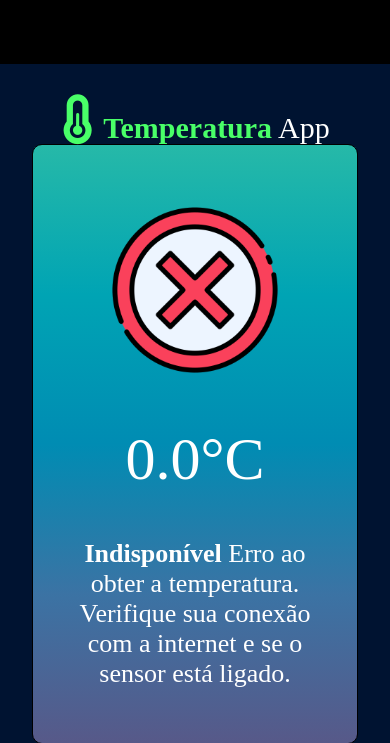
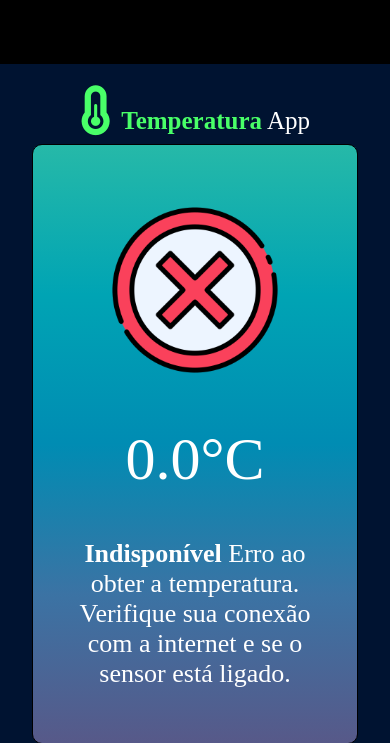
Before and after one commit to avivianedev/projeto-estacio-iot-python, a Flask app: page / in a window 390 px wide. Shown: the top 743 px of the page. Run offline with Flask 3, Linux system fonts and the light colour scheme.

Commit message:
Corrigindo estilização do Logo

```diff
--- a/python/static/index.css
+++ b/python/static/index.css
@@ -137,12 +137,13 @@
 
     .footer-container {
         position: relative;
+        overflow-y: hidden;
     }
 
     .control-container h1 {
-        padding: 1em;
-        font-size: 30px;
+        align-self: center;
+        font-size: 25px;
         position: absolute;
-        top: 0;
+        top: 2%;
     }
 }
```
